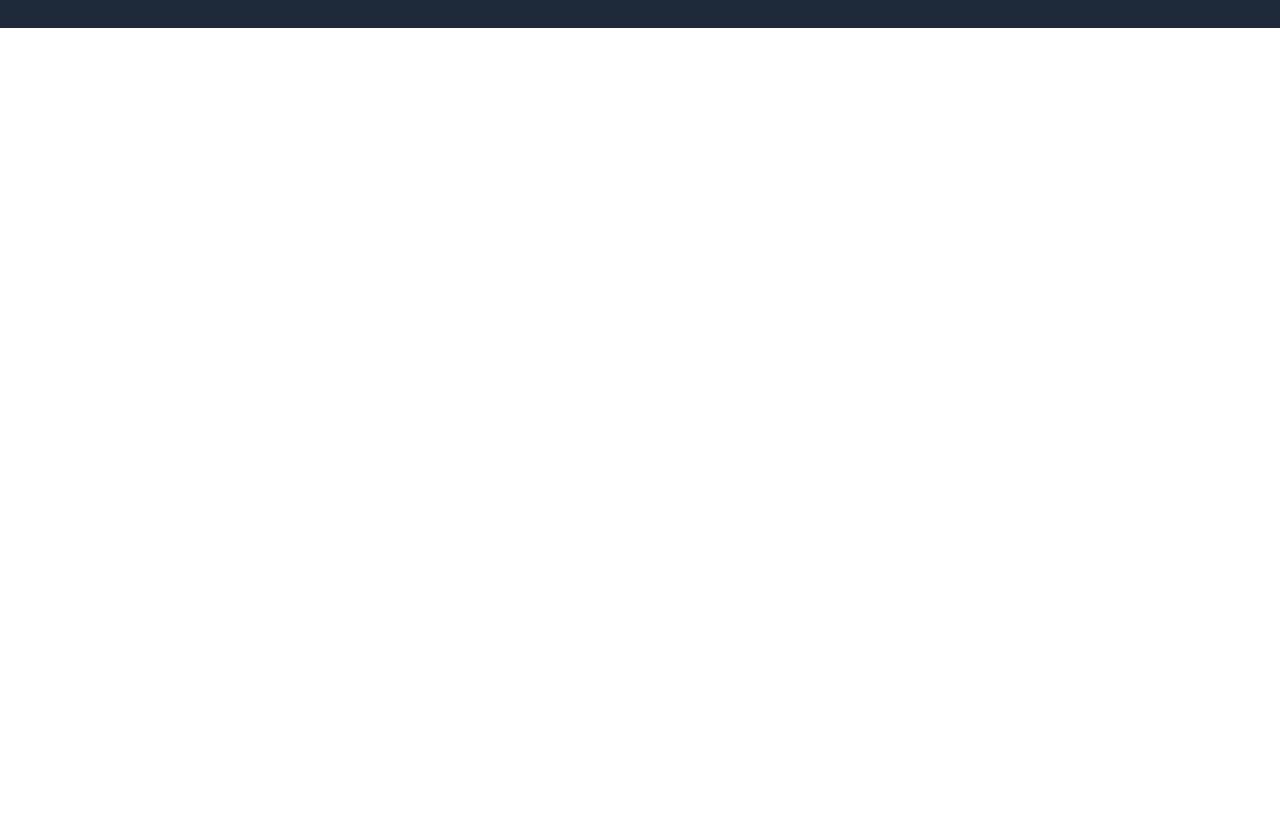
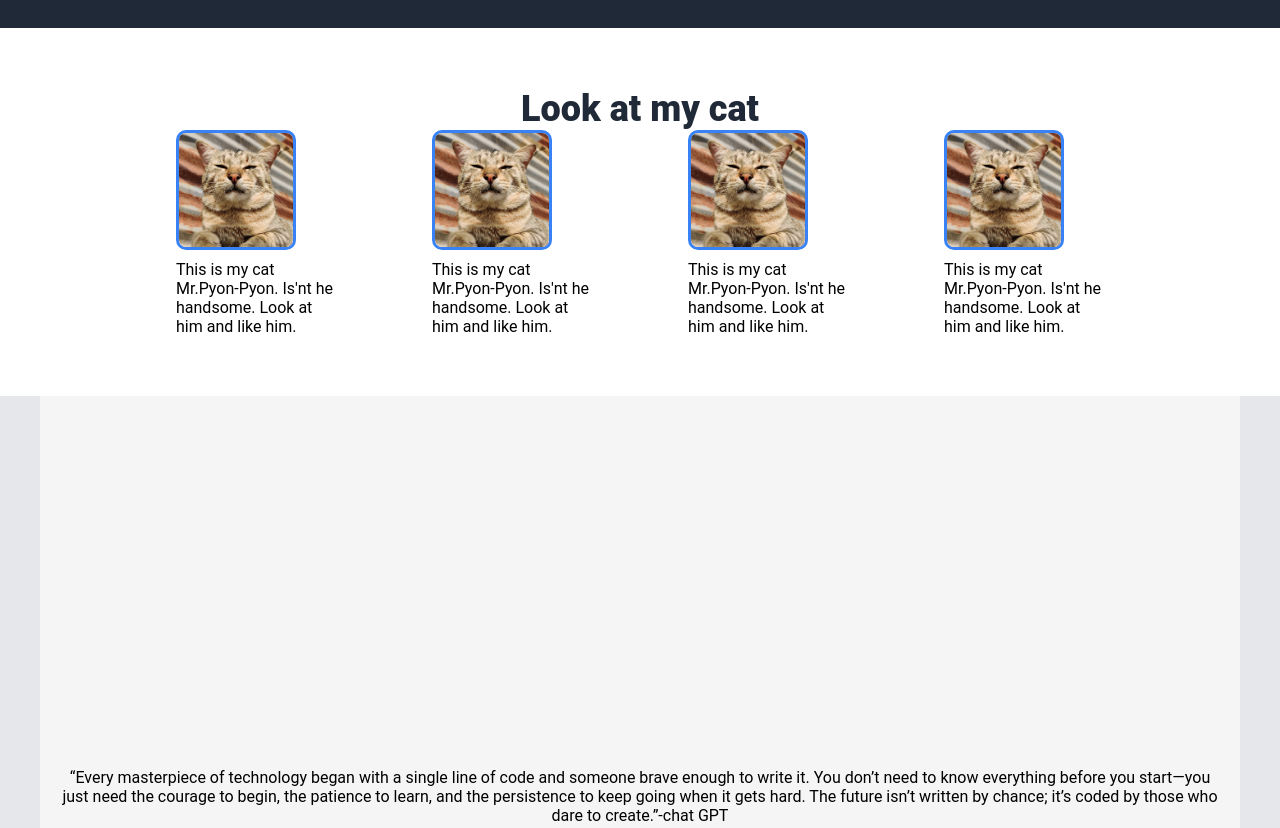
Before and after one commit to Sherap-dev/project_landingPage, a plain HTML site: page index.html in a window 1280 px wide. Shown: the part 540-1368 px from the top of the page. Before the commit the page ends 800 px from the top, so only its background shows below. Drawn offline with Linux system fonts and the light colour scheme.

Commit message:
finish second section, add third section

```diff
--- a/index.html
+++ b/index.html
@@ -30,24 +30,31 @@
 
         </section>
     </header>
+    <section class="sec-2">
+        <h2>Look at my cat</h2>
+        <div class="cat-cont">
+            <div class="cat-img">
+                <img class="pyon-pyon" src="images/IMG_20250121_094528.jpg" alt="" width="120px" height="120px">
+                <p class="cat-info">This is my cat Mr.Pyon-Pyon. Is'nt he handsome. Look at him and like him.</p>
+            </div>
+            <div class="cat-img">
+                <img class="pyon-pyon" src="images/IMG_20250121_094528.jpg" alt="" width="120px" height="120px">
+                <p class="cat-info">This is my cat Mr.Pyon-Pyon. Is'nt he handsome. Look at him and like him.</p>
+            </div>
+            <div class="cat-img">
+                <img class="pyon-pyon" src="images/IMG_20250121_094528.jpg" alt="" width="120px" height="120px">
+                <p class="cat-info">This is my cat Mr.Pyon-Pyon. Is'nt he handsome. Look at him and like him.</p>
+            </div>
+            <div class="cat-img">
+                <img class="pyon-pyon" src="images/IMG_20250121_094528.jpg" alt="" width="120px" height="120px">
+                <p class="cat-info">This is my cat Mr.Pyon-Pyon. Is'nt he handsome. Look at him and like him.</p>
+            </div>
+        </div>
+    </section>
+    <section class="sec-3">
+       <div class="quote-cont">
+            <p class="quote">“Every masterpiece of technology began with a single line of code and someone brave enough to write it. You don’t need to know everything before you start—you just need the courage to begin, the patience to learn, and the persistence to keep going when it gets hard. The future isn’t written by chance; it’s coded by those who dare to create.”<span class="author">-chat GPT</span></p>
+        </div>
+    </section>
 </body>
 </html>
-<div>
- <!-- <header class="top-nav">
-        <nav class="nav-links">
-            <a href="#" class="logo">The Coder Corp</a>
-            <div>
-            <ul>
-                <li><a href="#">About</a> </li>
-                <li><a href="#">Careers</a></li>
-                <li><a href="#">Course</a></li>
-            </ul>
-            </div>
-        </nav>
-    </header>
-    <section class="text">
-
-
-
-    </section> -->
-    </div>
--- a/styles.css
+++ b/styles.css
@@ -5,7 +5,10 @@
     font-family: "roboto", Arial, Helvetica, sans-serif;
     list-style: none;
     box-sizing: border-box;
-    /* background-color: #1f2937; */
+
+}
+img {
+    display: block;
 }
 
 .header {
@@ -68,10 +71,8 @@
 
 }
 
-img {
-    display: block;
+.keyboard-img {
     width: 30rem;
-
     height: auto;
     border-radius: 18px;
 
@@ -100,60 +101,59 @@ img {
     min-width: 300px;
 }
 
+.sec-2 h2{
+    text-align: center;
+    font-size: 36px;
+    color: #1f2937;
+    font-weight: 900;
+    /* padding: 50px 0px; */
 
 
-
-
-
-
-
-
-/* li {
-    display: inline-block;
 }
 
-.top-nav .logo {
-    font-size: 24px;
-    color: #f9faf8;
+.sec-2 {
+    max-width: 1200px;
+    margin: 60px auto;
+    padding: 0 40px;
+}
+
+.cat-cont {
+    display: flex;
+    justify-content: space-evenly;
 
 }
 
 
+.cat-img{
+    width: 10rem;
 
-.nav-links{
-    display: flex;
-    justify-content: space-between;
-    align-items: center;
 
 }
 
-nav{
-    margin-left: 10%;
-    margin-right: 10%;
+.pyon-pyon {
+    border-radius: 10px;
+    border: 3px solid #3882f6;
+
 }
 
-
-
-
-
-.tagline{
-    font-size: 48px;
-    font-weight: 900;
-    color: #f9faf8;
+.cat-info{
+    margin-top: 10px;
 }
 
-.tagline,.about {
-    margin: 0 10%
+.sec-3 {
+    background-color: #e5e7eb;
 }
 
-.about {
-    font-size: 18px;
-    color: #e5e7eb;
+.quote-cont {
+    max-width: 1200px;
+    margin: 0 auto;
+    padding: 0 40px;
+    display: flex;
+  justify-content: center;   /* centers horizontally */
+  align-items: center;       /* centers vertically */
+  height: 100vh;             /* full screen height */
+  background-color: #f5f5f5; /* optional soft background */
+  padding: 0 20px;
+  text-align: center;
+
 }
-
-.text {
-    margin-top: 10%;
-    display: flex;
-    flex-direction: column;
-
-} */
```
Also changed, not shown: images/IMG_20250121_094528.jpg (added).
